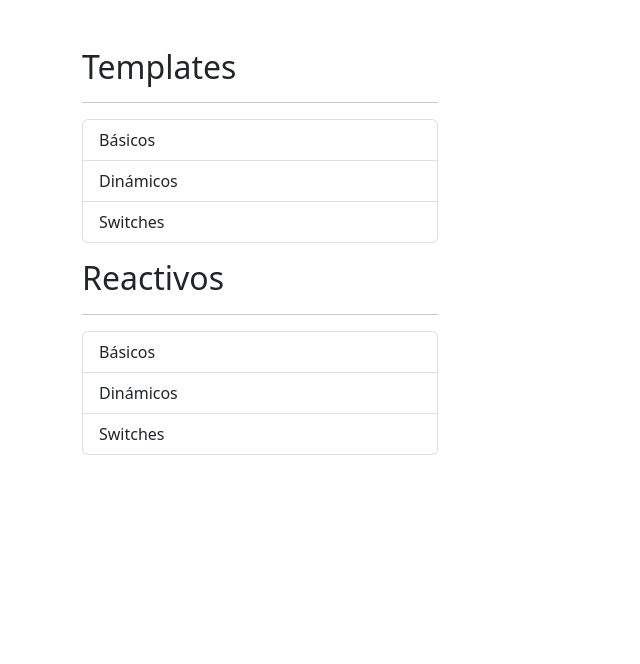
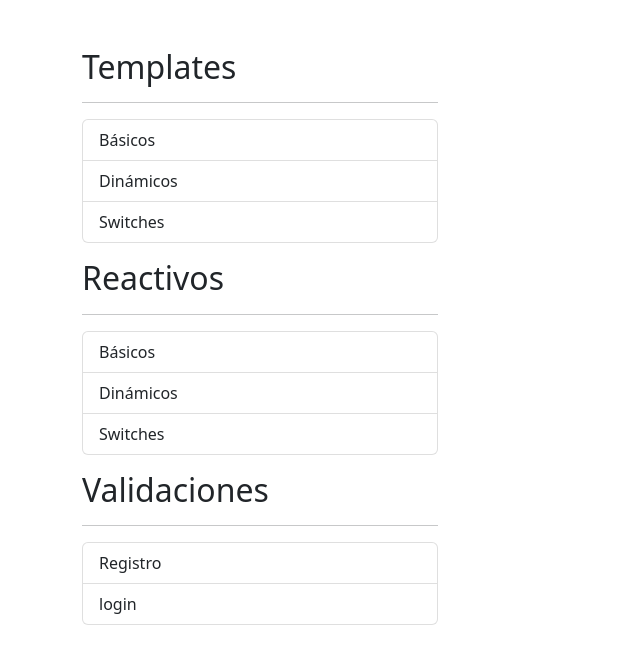
Before and after one commit to czabala847/FormApp, an Angular app: page / in a window 1280 px wide. Shown: the top 664 px of the page, without its empty margins (0-640 px from the left). Built offline with nearby package versions, Linux system fonts and the light colour scheme.

Commit message:
Creando modulo auth para manejar validaciones personalizadas

```diff
--- a/src/app/app-routing.module.ts
+++ b/src/app/app-routing.module.ts
@@ -3,14 +3,18 @@
 
 const routes: Routes = [
   {
-    path: 'template',
-    loadChildren: () =>
-      import('./template/template.module').then((m) => m.TemplateModule),
+    path: 'auth',
+    loadChildren: () => import('./auth/auth.module').then((m) => m.AuthModule),
   },
   {
     path: 'reactive',
     loadChildren: () =>
       import('./reactive/reactive.module').then((m) => m.ReactiveModule),
+  },
+  {
+    path: 'template',
+    loadChildren: () =>
+      import('./template/template.module').then((m) => m.TemplateModule),
   },
 ];
 
--- /dev/null
+++ b/src/app/auth/pages/login/login.component.html
@@ -0,0 +1 @@
+<p>login works!</p>
--- /dev/null
+++ b/src/app/auth/pages/login/login.component.ts
@@ -0,0 +1,15 @@
+import { Component, OnInit } from '@angular/core';
+
+@Component({
+  selector: 'app-login',
+  templateUrl: './login.component.html',
+  styleUrls: ['./login.component.scss']
+})
+export class LoginComponent implements OnInit {
+
+  constructor() { }
+
+  ngOnInit(): void {
+  }
+
+}
--- /dev/null
+++ b/src/app/auth/pages/register/register.component.html
@@ -0,0 +1 @@
+<p>register works!</p>
--- /dev/null
+++ b/src/app/auth/pages/register/register.component.ts
@@ -0,0 +1,15 @@
+import { Component, OnInit } from '@angular/core';
+
+@Component({
+  selector: 'app-register',
+  templateUrl: './register.component.html',
+  styleUrls: ['./register.component.scss']
+})
+export class RegisterComponent implements OnInit {
+
+  constructor() { }
+
+  ngOnInit(): void {
+  }
+
+}
--- a/src/app/shared/components/navbar/navbar.component.html
+++ b/src/app/shared/components/navbar/navbar.component.html
@@ -28,3 +28,18 @@
     </li>
   </ul>
 </article>
+
+<article class="MenuReactive mt-3">
+  <h2>Validaciones</h2>
+  <hr />
+  <ul class="list-group">
+    <li
+      class="list-group-item"
+      *ngFor="let item of authRoutes"
+      [routerLink]="item.route"
+      routerLinkActive="active"
+    >
+      {{ item.name }}
+    </li>
+  </ul>
+</article>
--- a/src/app/shared/components/navbar/navbar.component.ts
+++ b/src/app/shared/components/navbar/navbar.component.ts
@@ -41,6 +41,17 @@
     },
   ];
 
+  authRoutes: RoutesInterface[] = [
+    {
+      name: 'Registro',
+      route: 'auth/register',
+    },
+    {
+      name: 'login',
+      route: 'auth/login',
+    },
+  ];
+
   constructor() {}
 
   ngOnInit(): void {}
```
Also changed, not shown: src/app/auth/auth-routing.module.ts (added, +31 -0 lines), src/app/auth/auth.module.ts (added, +19 -0 lines), src/app/auth/pages/login/login.component.scss (added), src/app/auth/pages/register/register.component.scss (added).
